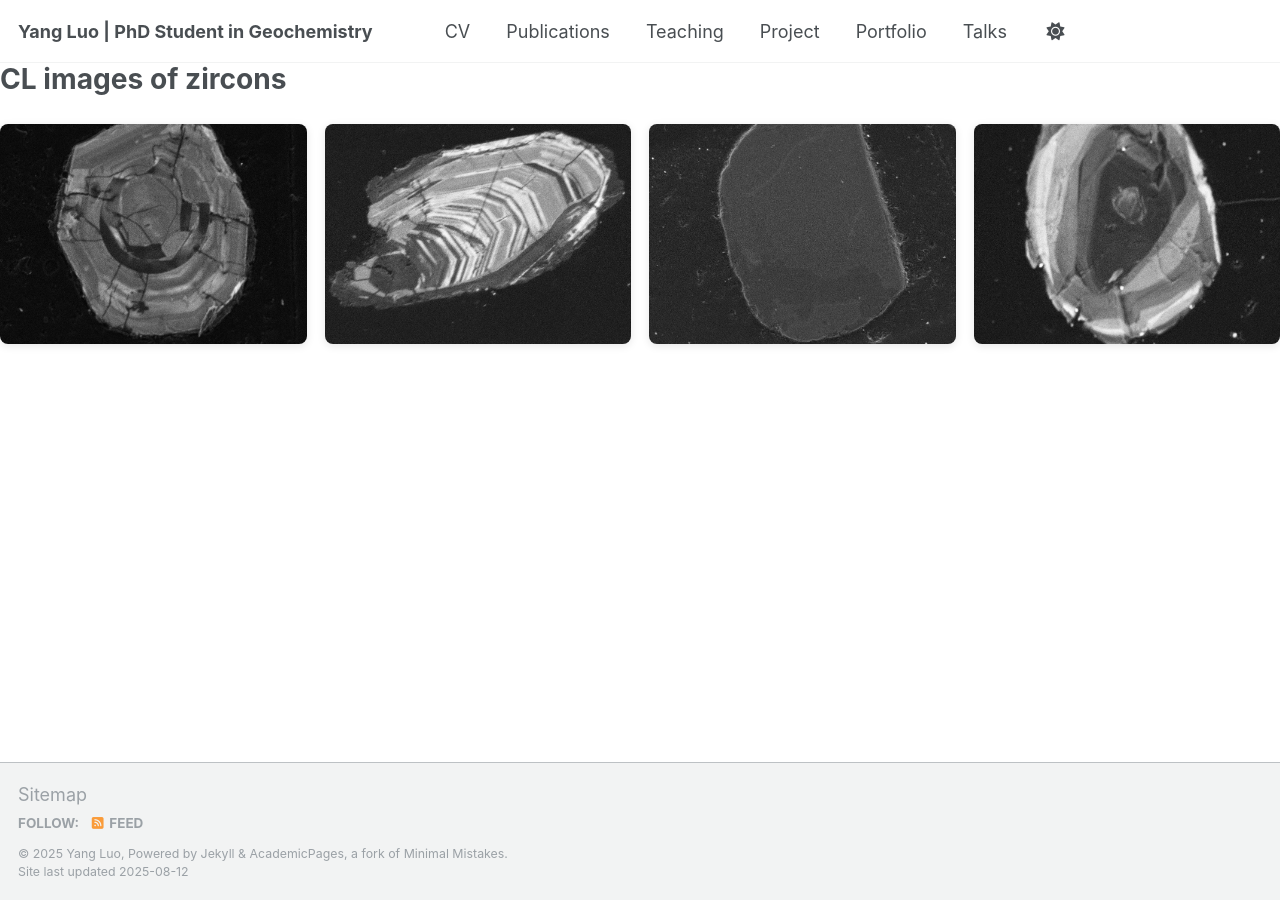
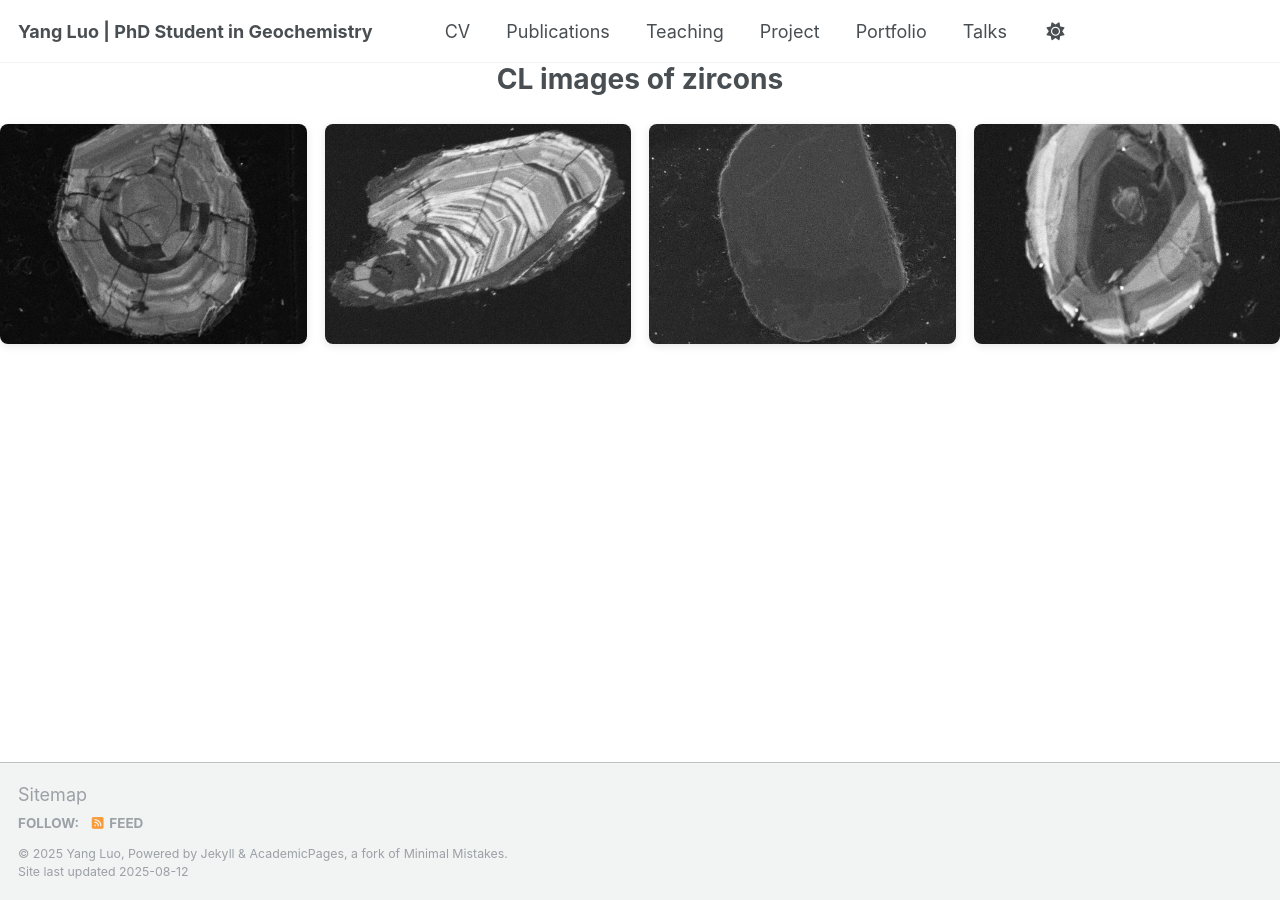
Before and after one commit to yangluo-geol/yangluo-geol.github.io, a Jekyll site: the page built from _pages/portfolio.md, in a window 1280 px wide. Built offline with Jekyll 4.4.1, drawn with Linux system fonts in a browser that asks for light colours; a script that is not in the unit is left out.

Commit message:
Update portfolio.md

```diff
--- a/_pages/portfolio.md
+++ b/_pages/portfolio.md
@@ -4,7 +4,8 @@ title: "Portfolio"
 permalink: /portfolio/
 ---
 
-<h1>CL images of zircons</h1>
+<h1 style="text-align: center; margin-bottom: 1rem;">CL images of zircons</h1>
+
 
 <div class="photo-grid">
   <a href="/assets/images/DP22-CL-015.png" data-lightbox="portfolio" data-title="Description 1">
```
